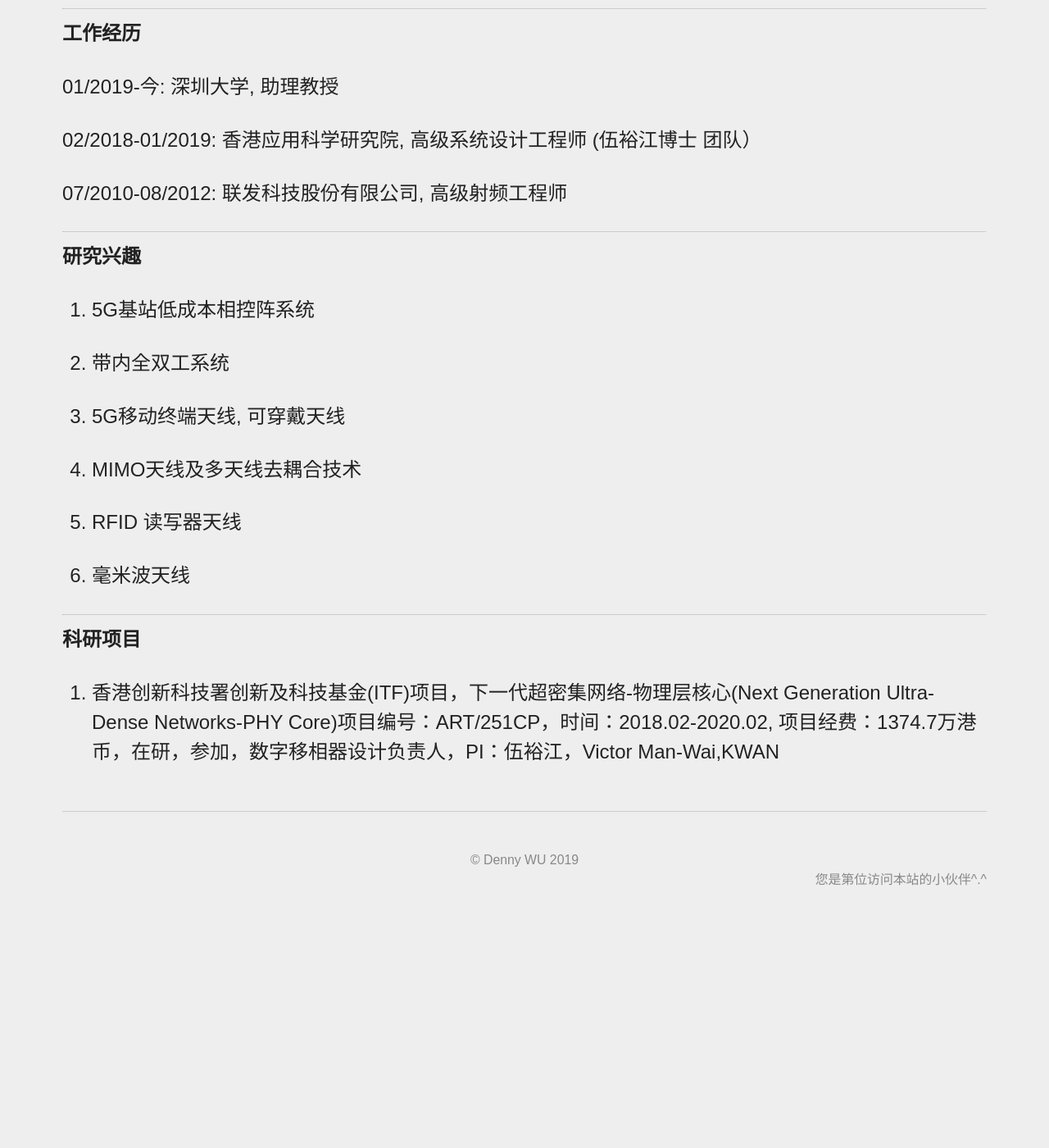
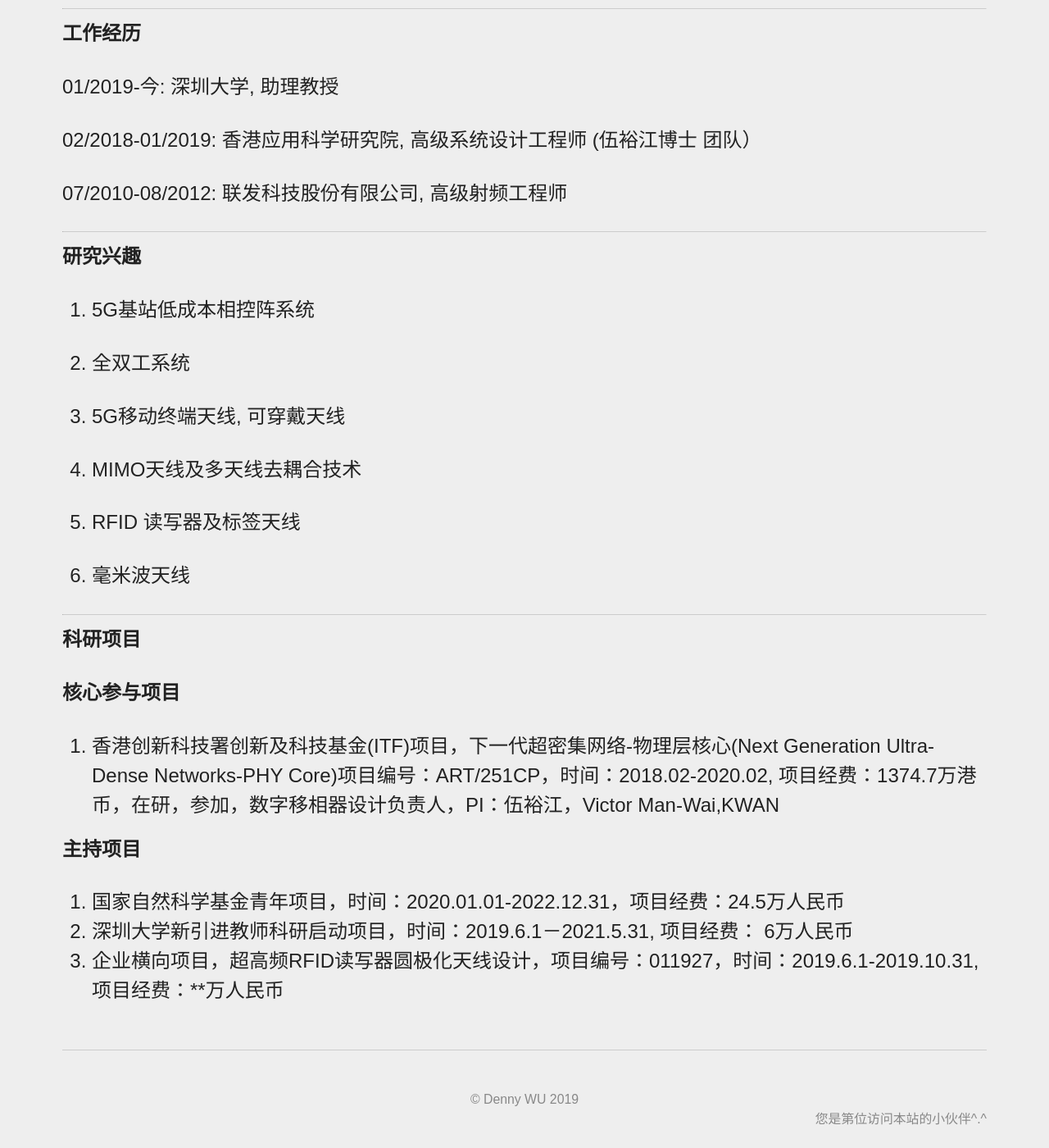
Before and after one commit to diwudenny/diwudenny.github.io, a Jekyll site: the page built from 中文履历.md, in a window 1280 px wide and 1400 px high, scrolled down 453 px. Shown: the whole window at 82% size. Built offline with Jekyll 4.4.1, drawn with Linux system fonts in a browser that asks for light colours; our own code applies the rules of GitHub Pages for plain Markdown files; comment, search, counter and statistics services are not loaded; before the commit the page ends 1562 px from its top, so only the background shows below that.

Commit message:
Update 中文履历.md

```diff
--- a/中文履历.md
+++ b/中文履历.md
@@ -26,17 +26,24 @@ permalink: /中文履历/
 
 1. 5G基站低成本相控阵系统
 
-2. 带内全双工系统
+2. 全双工系统
 
 3. 5G移动终端天线, 可穿戴天线
 
 4. MIMO天线及多天线去耦合技术
 
-5. RFID 读写器天线
+5. RFID 读写器及标签天线
 
 6. 毫米波天线<br />
 
 ***
 **科研项目**
 
+**核心参与项目**
 1.	香港创新科技署创新及科技基金(ITF)项目，下一代超密集网络-物理层核心(Next Generation Ultra-Dense Networks-PHY Core)项目编号：ART/251CP，时间：2018.02-2020.02, 项目经费：1374.7万港币，在研，参加，数字移相器设计负责人，PI：伍裕江，Victor Man-Wai,KWAN
+
+
+**主持项目**
+1. 国家自然科学基金青年项目，时间：2020.01.01-2022.12.31，项目经费：24.5万人民币<br />
+2. 深圳大学新引进教师科研启动项目，时间：2019.6.1－2021.5.31, 项目经费： 6万人民币<br />
+3. 企业横向项目，超高频RFID读写器圆极化天线设计，项目编号：011927，时间：2019.6.1-2019.10.31, 项目经费：**万人民币 <br />
```
